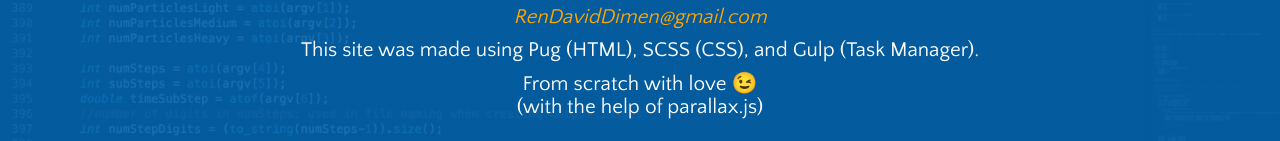
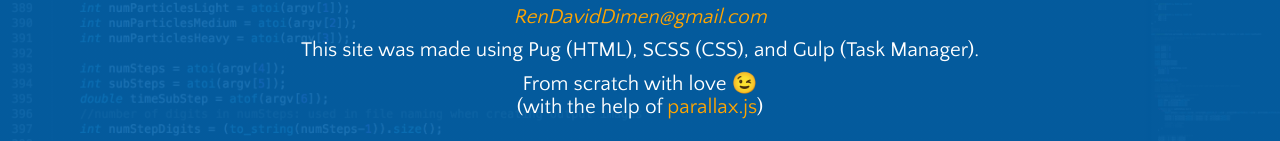
Before and after one commit to RenDavidDimen/RenDavidDimen.github.io, a website: page docs/index.html in a window 1280 px wide. Shown: the part 4429-4570 px from the top of the page. Drawn offline with nearby package versions, Linux system fonts and the light colour scheme; files that its build step writes are made by us from their sources; a web font is replaced by a local one.

Commit message:
update dist files

```diff
--- a/docs/index.html
+++ b/docs/index.html
@@ -133,7 +133,7 @@
           <address><a class="email" href="mailto:rendaviddimen@gmail.com?Subject=Nice%20Website!">RenDavidDimen@gmail.com</a></address>
         </div>
         <div class="post-script">This site was made using Pug (HTML), SCSS (CSS), and Gulp (Task Manager).</div>
-        <div class="foot-note">From scratch with love 😉 </br> (with the help of parallax.js)</div>
+        <div class="foot-note">From scratch with love 😉 </br> (with the help of <a href="http://pixelcog.github.io/parallax.js/" target="_blank">parallax.js</a>)</div>
         <div class="social-media"><a class="fa fa-linkedin" href="https://www.linkedin.com/in/rendaviddimen/" target="_blank"></a><a class="fa fa-github" href="https://github.com/RenDavidDimen" target="_blank"></a></div>
       </div>
     </div>
```
Also changed, not shown: index.html (+1 -1 lines), css/styles.min.css, docs/css/styles.min.css.
